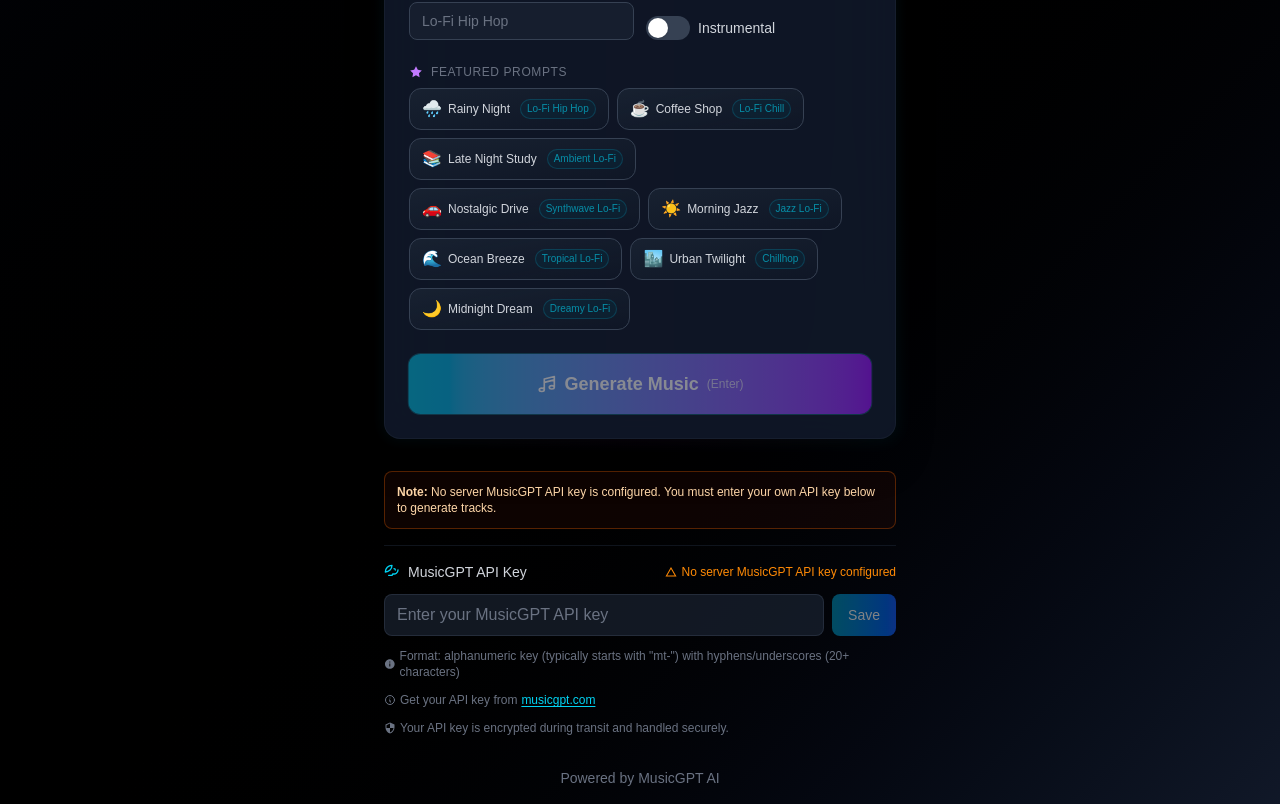
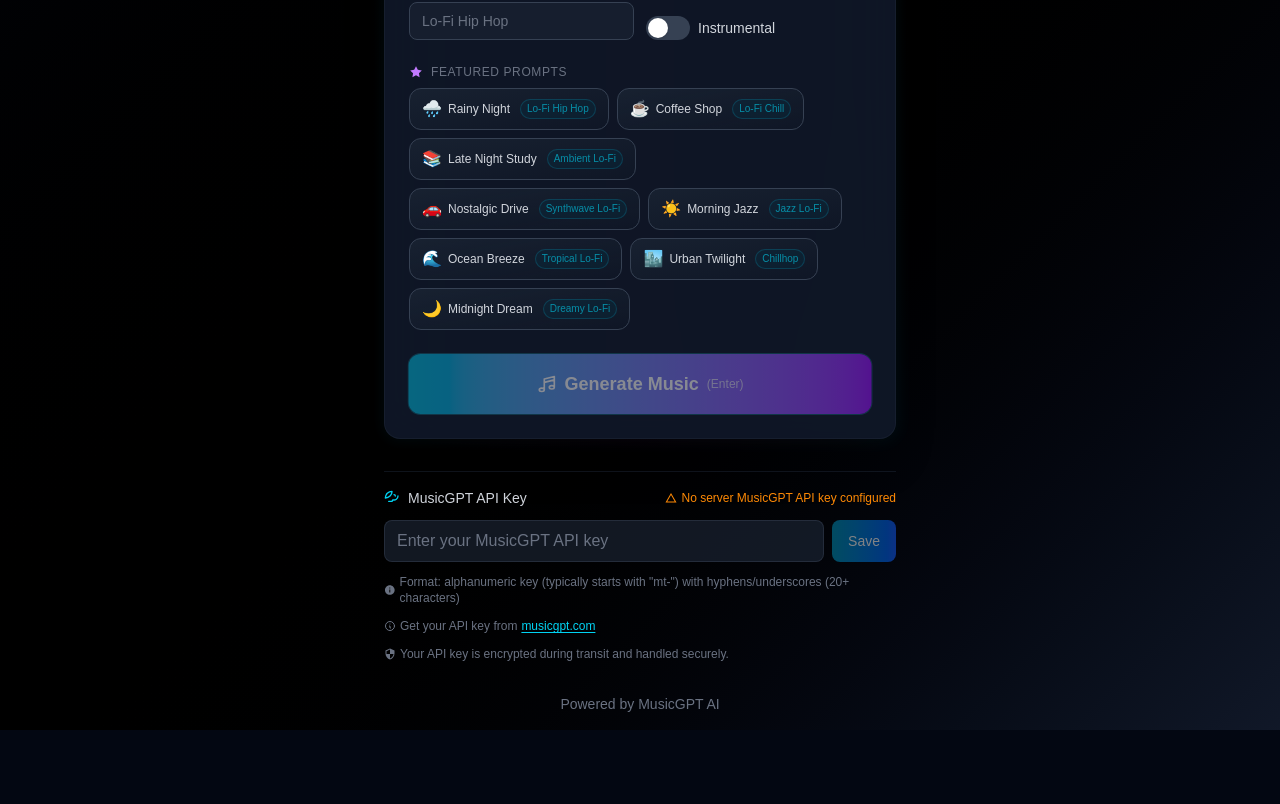
Before and after one commit to Yametech12/lofiai, a Next.js app: page / in a window 1280 px wide. Shown: the part 523-1327 px from the top of the page. After the commit the page ends 1253 px from the top, so only its background shows below. Built offline with nearby package versions, Linux system fonts and the light colour scheme.

Commit message:
fix: remove server key warning for user-key-only mode

```diff
--- a/src/app/page.tsx
+++ b/src/app/page.tsx
@@ -1657,13 +1657,7 @@
           </div>
          </div>
 
-         {/* Server key not configured warning (only if user doesn't have a saved key) */}
-         {serverKeyConfigured === false && !userApiKey && (
-           <div className="mb-4 p-3 border border-orange-500/30 rounded-lg bg-orange-950/20 text-orange-200 text-xs">
-             <strong>Note:</strong> No server MusicGPT API key is configured.
-             You must enter your own API key below to generate tracks.
-           </div>
-         )}
+         {/* API key input — users always provide their own key */}
 
           <ApiKeyInput onApiKeyChange={setUserApiKey} serverKeyConfigured={serverKeyConfigured} />
 
```
